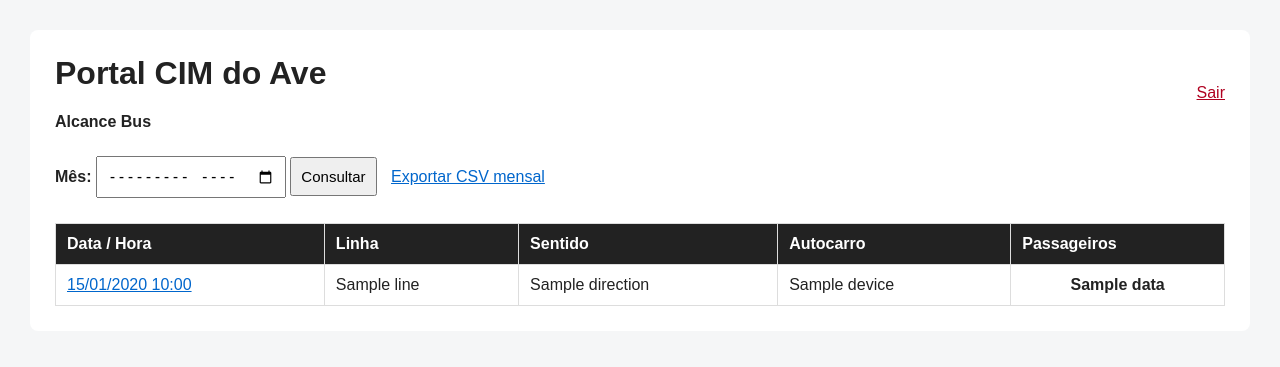
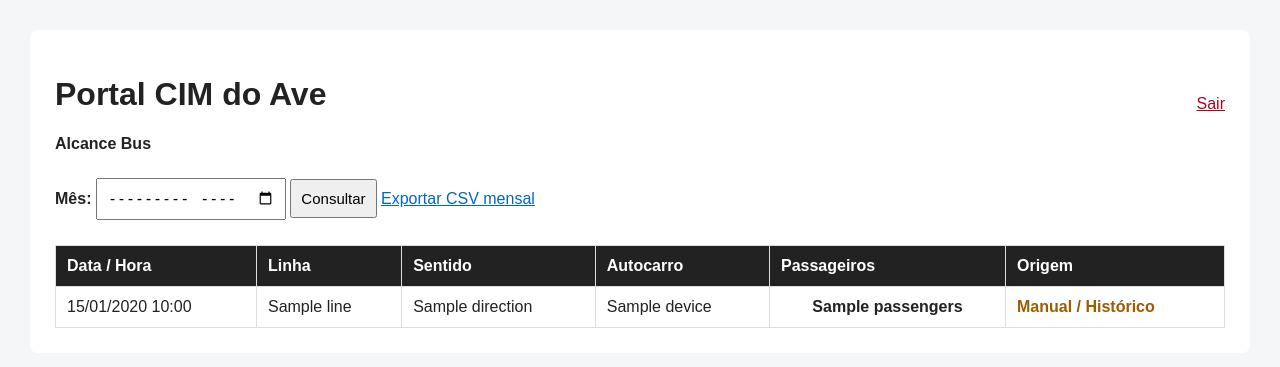
Before and after one commit to Alcancebus/alcance-passes, a FastAPI app: template server/templates/cim.html in a window 1280 px wide. Shown: the top 367 px of the page. Run offline with FastAPI, Linux system fonts and the light colour scheme; the template is opened without the code that fills it: most values are stand-ins (such as "Sample title", 1, 10 or a date in 2020); some libraries are stand-ins or nearby versions.

Commit message:
Update cim.html

```diff
--- a/server/templates/cim.html
+++ b/server/templates/cim.html
@@ -7,85 +7,60 @@
 <title>Portal CIM do Ave - Alcance Bus</title>
 
 <style>
-        body {
-            font-family: Arial, sans-serif;
-            margin: 30px;
-            background: #f5f6f7;
-            color: #222;
+body{
+    font-family:Arial,sans-serif;
+    margin:30px;
+    background:#f5f6f7;
+    color:#222;
 }
-
-        .container {
-            max-width: 1200px;
-            margin: auto;
-            background: white;
-            padding: 25px;
-            border-radius: 8px;
+.container{
+    max-width:1200px;
+    margin:auto;
+    background:white;
+    padding:25px;
+    border-radius:8px;
 }
-
-        h1 {
-            margin-top: 0;
+.topo{
+    display:flex;
+    justify-content:space-between;
+    align-items:center;
+    margin-bottom:25px;
 }
-
-        .topo {
-            display: flex;
-            justify-content: space-between;
-            align-items: center;
-            margin-bottom: 25px;
+form{margin-bottom:25px;}
+input,button{
+    padding:9px;
+    font-size:15px;
 }
-
-        form {
-            margin-bottom: 25px;
+table{
+    width:100%;
+    border-collapse:collapse;
 }
-
-        input, button {
-            padding: 9px;
-            font-size: 15px;
+th{
+    background:#222;
+    color:white;
+    text-align:left;
 }
-
-        button {
-            cursor: pointer;
+th,td{
+    padding:11px;
+    border:1px solid #ddd;
 }
-
-        .csv {
-            margin-left: 10px;
+tr:nth-child(even){
+    background:#f7f7f7;
 }
-
-        table {
-            width: 100%;
-            border-collapse: collapse;
+.numero{
+    text-align:center;
+    font-weight:bold;
 }
-
-        th {
-            background: #222;
-            color: white;
-            text-align: left;
+.nfc{
+    color:#087a35;
+    font-weight:bold;
 }
-
-        th, td {
-            padding: 11px;
-            border: 1px solid #ddd;
+.historico{
+    color:#a05a00;
+    font-weight:bold;
 }
-
-        tr:nth-child(even) {
-            background: #f7f7f7;
-        }
-
-        tr:hover {
-            background: #eeeeee;
-        }
-
-        .numero {
-            text-align: center;
-            font-weight: bold;
-        }
-
-        a {
-            color: #0066cc;
-        }
-
-        .sair {
-            color: #b00020;
-        }
+a{color:#0066cc;}
+.sair{color:#b00020;}
 </style>
 </head>
 
@@ -104,22 +79,15 @@
 
 <form method="get" action="/cim">
 
-        <label>
     <strong>Mês:</strong>
-        </label>
 
-        <input
-            type="month"
+    <input type="month"
            name="month"
-            value="{{month}}"
-        >
+           value="{{month}}">
 
-        <button type="submit">
-            Consultar
-        </button>
+    <button type="submit">Consultar</button>
 
-        <a class="csv"
-           href="/cim/export.csv?month={{month}}">
+    <a href="/cim/export.csv?month={{month}}">
         Exportar CSV mensal
     </a>
 
@@ -134,19 +102,24 @@
     <th>Sentido</th>
     <th>Autocarro</th>
     <th>Passageiros</th>
+    <th>Origem</th>
 </tr>
 </thead>
 
 <tbody>
 
-        {% for t,n in data %}
+{% for t in data %}
 
 <tr>
 
 <td>
+{% if t.type == "NFC" %}
     <a href="/cim/trip/{{t.id}}">
         {{t.started_at.strftime("%d/%m/%Y %H:%M")}}
     </a>
+{% else %}
+    {{t.started_at.strftime("%d/%m/%Y %H:%M")}}
+{% endif %}
 </td>
 
 <td>{{t.line}}</td>
@@ -156,7 +129,15 @@
 <td>{{t.device}}</td>
 
 <td class="numero">
-                    {{n}}
+    {{t.passengers}}
+</td>
+
+<td>
+{% if t.type == "NFC" %}
+    <span class="nfc">NFC</span>
+{% else %}
+    <span class="historico">Manual / Histórico</span>
+{% endif %}
 </td>
 
 </tr>
@@ -164,7 +145,7 @@
 {% else %}
 
 <tr>
-                <td colspan="5">
+<td colspan="6">
     Não existem viagens registadas neste mês.
 </td>
 </tr>
```
Lines whose indentation alone changed are shown as unchanged.
